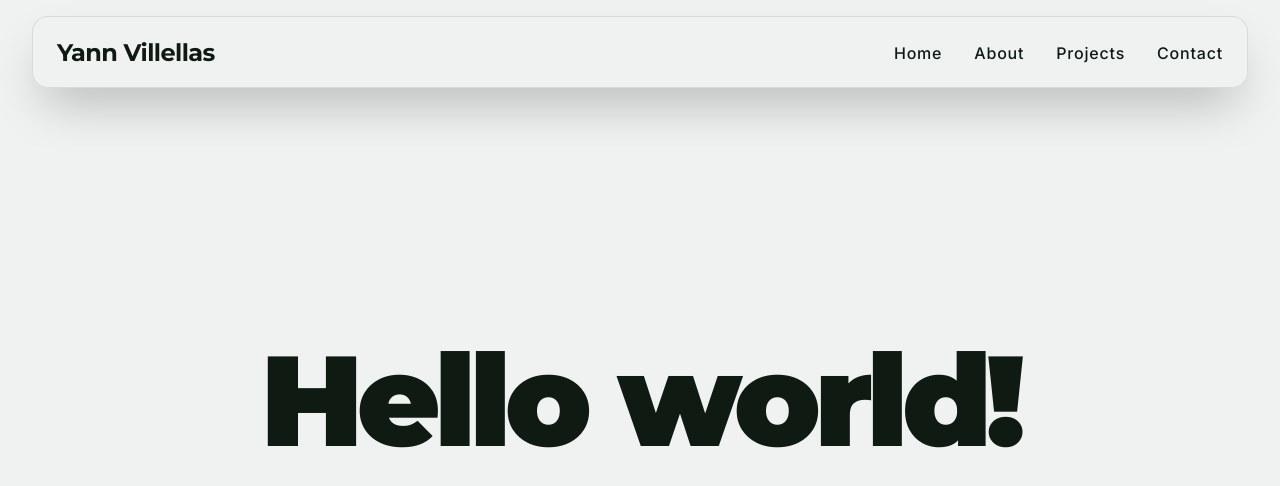
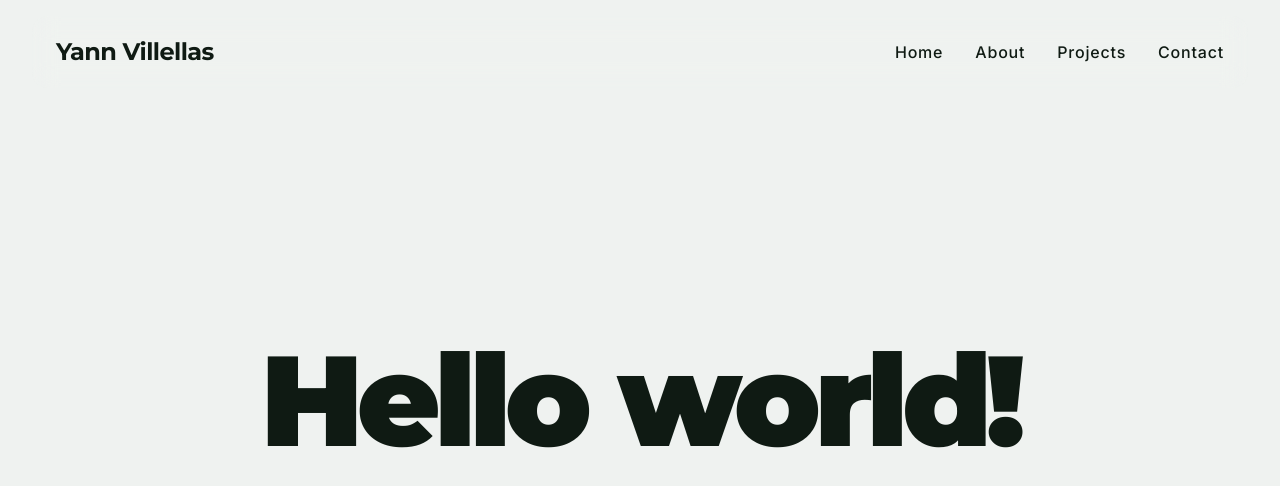
Before and after one commit to yannvillellas/portfolio, a Next.js app: page /en in a window 1280 px wide. Shown: the top 486 px of the page. Built offline with nearby package versions, Linux system fonts and the light colour scheme.

Commit message:
style: update navigation background and shadow for improved aesthetics

```diff
--- a/src/components/navigation/Navigation.tsx
+++ b/src/components/navigation/Navigation.tsx
@@ -21,7 +21,7 @@ export default function Navigation({
   return (
     <header className="fixed top-4 left-4 right-4 md:left-8 md:right-8 z-50">
       <div
-        className={`flex flex-col bg-background/80 backdrop-blur-xl border border-foreground/10 shadow-2xl rounded-2xl overflow-hidden transition-[max-height] duration-500 ease-in-out ${
+        className={`flex flex-col bg-background/20 backdrop-blur-md rounded-2xl overflow-hidden transition-[max-height] duration-500 ease-in-out ${
           isOpen ? "max-h-[400px]" : "max-h-[72px]"
         }`}
       >
```
